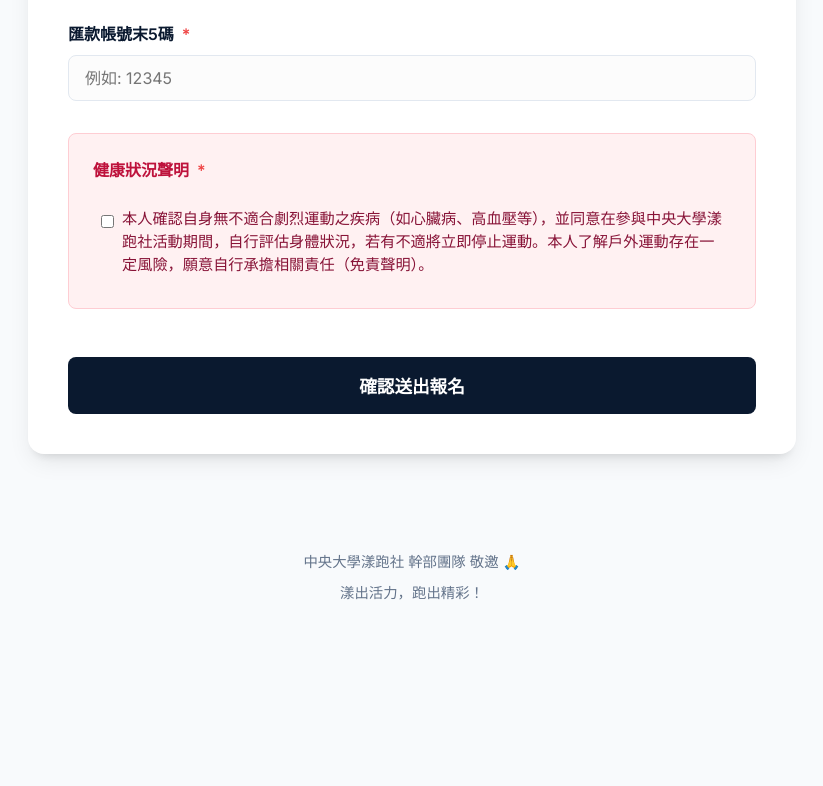
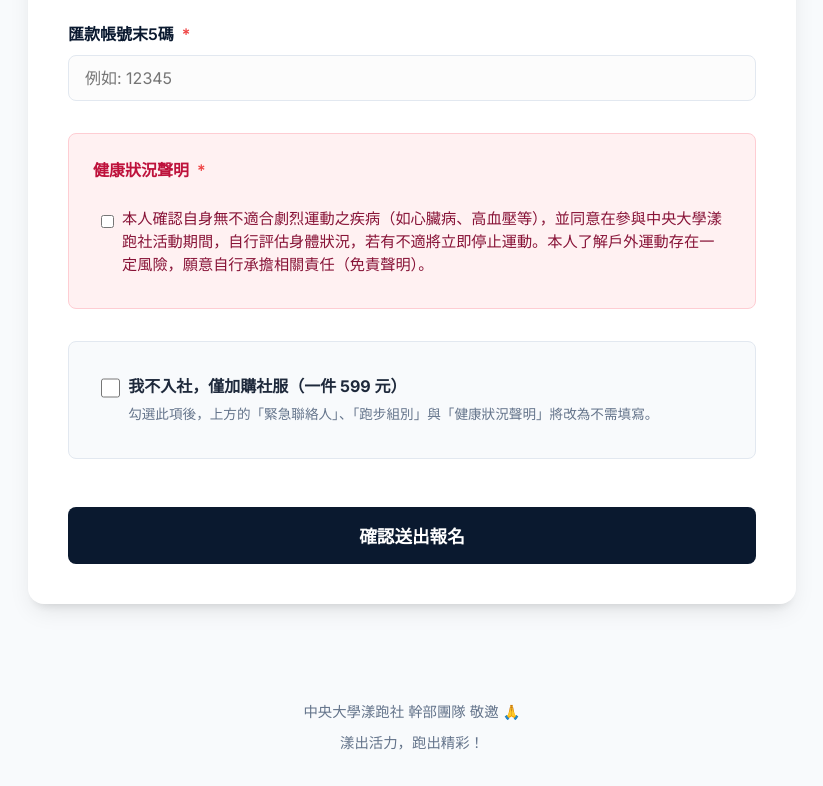
Before and after one commit to auestin/ncu-run, a React (Vite) app: page / in a window 1280 px wide. Shown: the part 4829-5615 px from the top of the page, without its empty margins (228-1051 px from the left). Before the commit the page ends 5466 px from the top, so only its background shows below. Built offline with nearby package versions, Linux system fonts and the light colour scheme.

Commit message:
feat: add isNotJoining option for shirt only purchase

```diff
--- a/src/App.jsx
+++ b/src/App.jsx
@@ -16,6 +16,7 @@ function App() {
     healthDeclaration: false,
     remittanceDate: '',
     remittanceAccountLast5: '',
+    isNotJoining: false,
   });
 
   const [status, setStatus] = useState('idle'); // idle, submitting, success, error
@@ -76,7 +77,7 @@ function App() {
                 setFormData({
                   name: '', gender: '', phone: '', email: '', studentId: '',
                   emergencyContact: '', size: '', addNameOnShirt: '否', shirtNameText: '', distance: '', pace: '', healthDeclaration: false,
-                  remittanceDate: '', remittanceAccountLast5: ''
+                  remittanceDate: '', remittanceAccountLast5: '', isNotJoining: false
                 });
               }}
             >
@@ -215,13 +216,13 @@ function App() {
             </div>
 
             <div className="form-group">
-              <label className="form-label">緊急聯絡人姓名與電話 <span className="required">*</span></label>
+              <label className="form-label">緊急聯絡人姓名與電話 {!formData.isNotJoining && <span className="required">*</span>}</label>
               <div className="hint-text">路跑社團涉及戶外運動，這點非常重要！</div>
               <input
                 type="text"
                 name="emergencyContact"
                 className="form-control"
-                required
+                required={!formData.isNotJoining}
                 value={formData.emergencyContact}
                 onChange={handleChange}
                 placeholder="例如: 王小明 0987654321"
@@ -309,26 +310,26 @@ function App() {
             </p>
 
             <div className="form-group">
-              <label className="form-label">目前常跑距離 <span className="required">*</span></label>
+              <label className="form-label">目前常跑距離 {!formData.isNotJoining && <span className="required">*</span>}</label>
               <div className="radio-group">
                 <label className="radio-label">
-                  <input type="radio" name="distance" value="歡樂健康跑" required checked={formData.distance === '歡樂健康跑'} onChange={handleChange} />
+                  <input type="radio" name="distance" value="歡樂健康跑" required={!formData.isNotJoining} checked={formData.distance === '歡樂健康跑'} onChange={handleChange} />
                   歡樂健康跑
                 </label>
                 <label className="radio-label">
-                  <input type="radio" name="distance" value="5公里" required checked={formData.distance === '5公里'} onChange={handleChange} />
+                  <input type="radio" name="distance" value="5公里" required={!formData.isNotJoining} checked={formData.distance === '5公里'} onChange={handleChange} />
                   5公里
                 </label>
                 <label className="radio-label">
-                  <input type="radio" name="distance" value="10公里" required checked={formData.distance === '10公里'} onChange={handleChange} />
+                  <input type="radio" name="distance" value="10公里" required={!formData.isNotJoining} checked={formData.distance === '10公里'} onChange={handleChange} />
                   10公里
                 </label>
                 <label className="radio-label">
-                  <input type="radio" name="distance" value="半馬" required checked={formData.distance === '半馬'} onChange={handleChange} />
+                  <input type="radio" name="distance" value="半馬" required={!formData.isNotJoining} checked={formData.distance === '半馬'} onChange={handleChange} />
                   半馬
                 </label>
                 <label className="radio-label">
-                  <input type="radio" name="distance" value="全馬" required checked={formData.distance === '全馬'} onChange={handleChange} />
+                  <input type="radio" name="distance" value="全馬" required={!formData.isNotJoining} checked={formData.distance === '全馬'} onChange={handleChange} />
                   全馬
                 </label>
               </div>
@@ -350,7 +351,9 @@ function App() {
 
             <h3 style={{ marginBottom: '1.5rem', color: 'var(--primary)' }}>💰 4. 匯款資料回報</h3>
             <p style={{ fontSize: '0.95rem', marginBottom: '1rem', color: 'var(--text-muted)' }}>
-              請於填表前或填表後儘速完成繳費（社費：3,000元），並留下您的匯款資訊以供對帳。
+              {formData.isNotJoining
+                ? '請於填表前或填表後儘速完成繳費（僅加購衣服：599元），並留下您的匯款資訊以供對帳。'
+                : '請於填表前或填表後儘速完成繳費（社費：3,000元），並留下您的匯款資訊以供對帳。'}
             </p>
 
             <div className="form-group">
@@ -380,13 +383,13 @@ function App() {
             </div>
 
             <div className="form-group" style={{ marginTop: '2rem', background: '#fff1f2', padding: '1.5rem', borderRadius: '8px', border: '1px solid #fecdd3' }}>
-              <label className="form-label" style={{ color: '#be123c' }}>健康狀況聲明 <span className="required">*</span></label>
+              <label className="form-label" style={{ color: '#be123c' }}>健康狀況聲明 {!formData.isNotJoining && <span className="required">*</span>}</label>
               <div className="checkbox-group" style={{ marginTop: '1rem' }}>
                 <label className="checkbox-label" style={{ alignItems: 'flex-start' }}>
                   <input
                     type="checkbox"
                     name="healthDeclaration"
-                    required
+                    required={!formData.isNotJoining}
                     checked={formData.healthDeclaration}
                     onChange={handleChange}
                     style={{ marginTop: '0.25rem' }}
@@ -396,6 +399,24 @@ function App() {
                   </span>
                 </label>
               </div>
+            </div>
+
+            <div className="form-group" style={{ marginTop: '2rem', padding: '1.5rem', borderRadius: '8px', border: '1px solid var(--border)', backgroundColor: '#f8fafc' }}>
+              <label className="checkbox-label" style={{ alignItems: 'flex-start' }}>
+                <input
+                  type="checkbox"
+                  name="isNotJoining"
+                  checked={formData.isNotJoining}
+                  onChange={handleChange}
+                  style={{ marginTop: '0.25rem' }}
+                />
+                <span style={{ fontSize: '1rem', fontWeight: 'bold', color: 'var(--text-main)' }}>
+                  我不入社，僅加購社服（一件 599 元）
+                  <div style={{ fontSize: '0.85rem', fontWeight: 'normal', color: 'var(--text-muted)', marginTop: '0.25rem' }}>
+                    勾選此項後，上方的「緊急聯絡人」、「跑步組別」與「健康狀況聲明」將改為不需填寫。
+                  </div>
+                </span>
+              </label>
             </div>
 
             <div style={{ marginTop: '3rem' }}>
```
